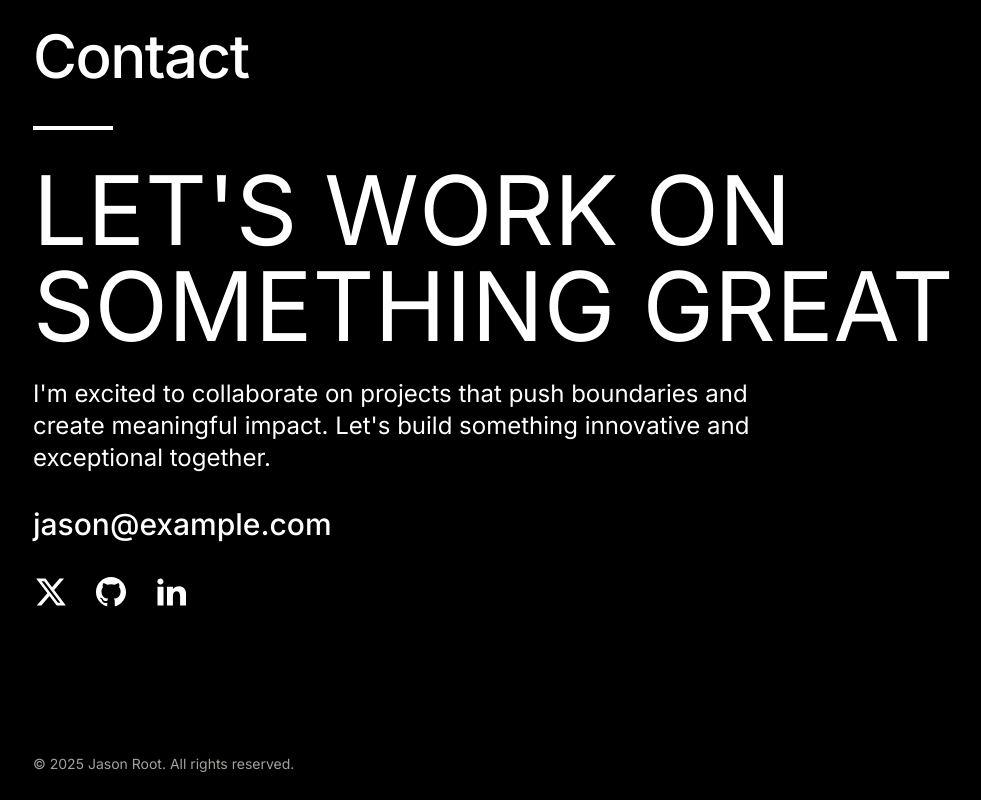
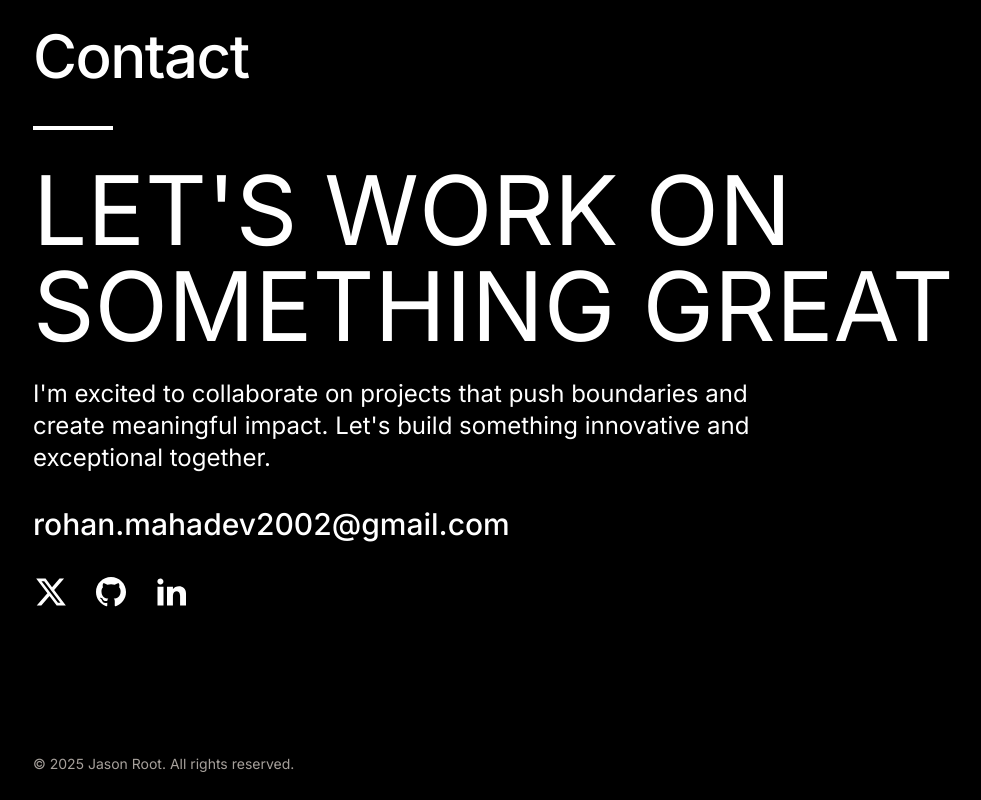
Before and after one commit to Rohan-222/portfolio-frontend, a React (Vite) app in the folder frontend-portfolio/: page / in a window 1280 px wide. Shown: the part 5024-5824 px from the top of the page, without its empty margins (7-988 px from the left). Built offline with nearby package versions, Linux system fonts and the light colour scheme.

Commit message:
Update index.js

```diff
--- a/frontend-portfolio/src/constants/index.js
+++ b/frontend-portfolio/src/constants/index.js
@@ -159,7 +159,7 @@ export const CONTACT_CONTENT = {
   headline: "LET'S WORK ON SOMETHING GREAT",
   description:
     "I'm excited to collaborate on projects that push boundaries and create meaningful impact. Let's build something innovative and exceptional together.",
-  email: "jason@example.com",
+  email: "rohan.mahadev2002@gmail.com",
   socialLinks: [
     {
       platform: "Twitter",
```
